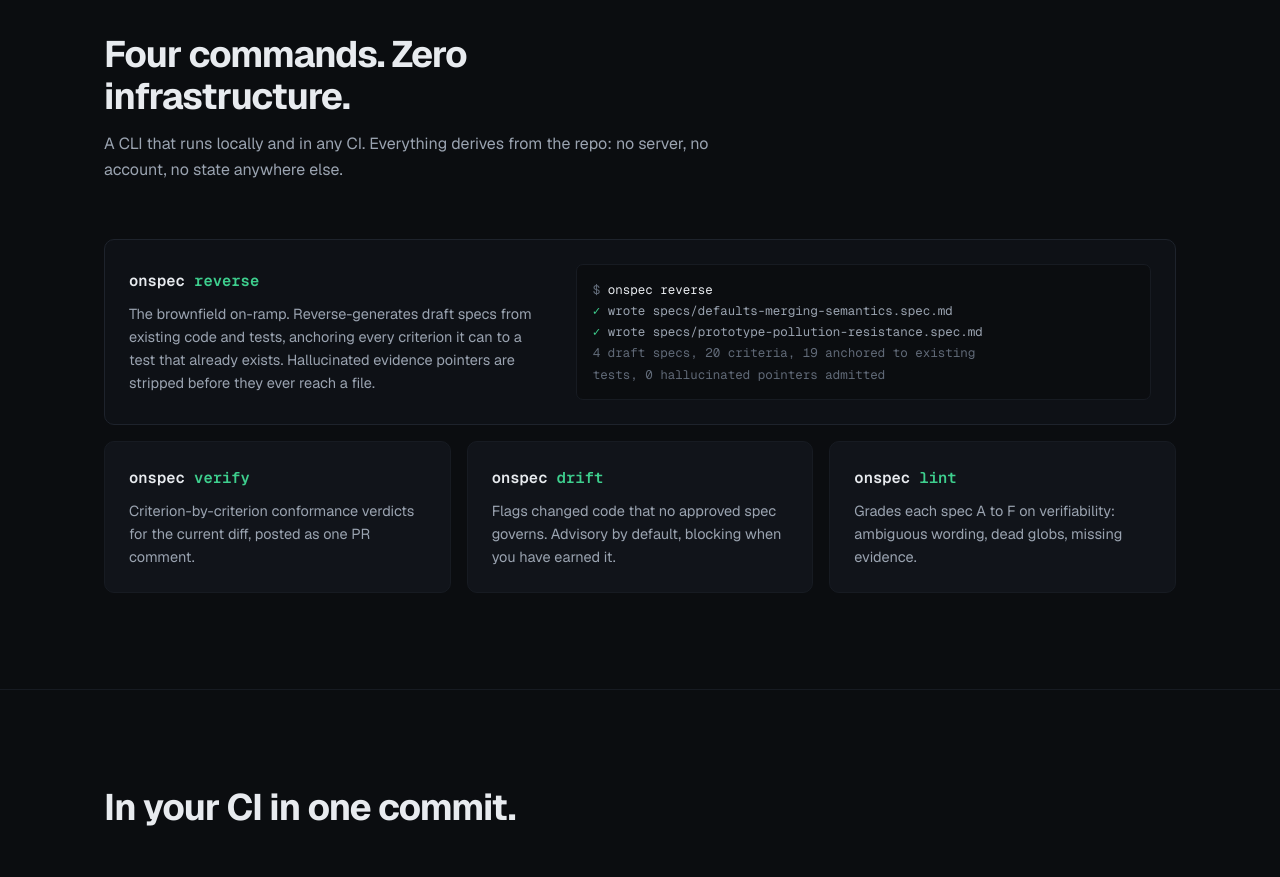
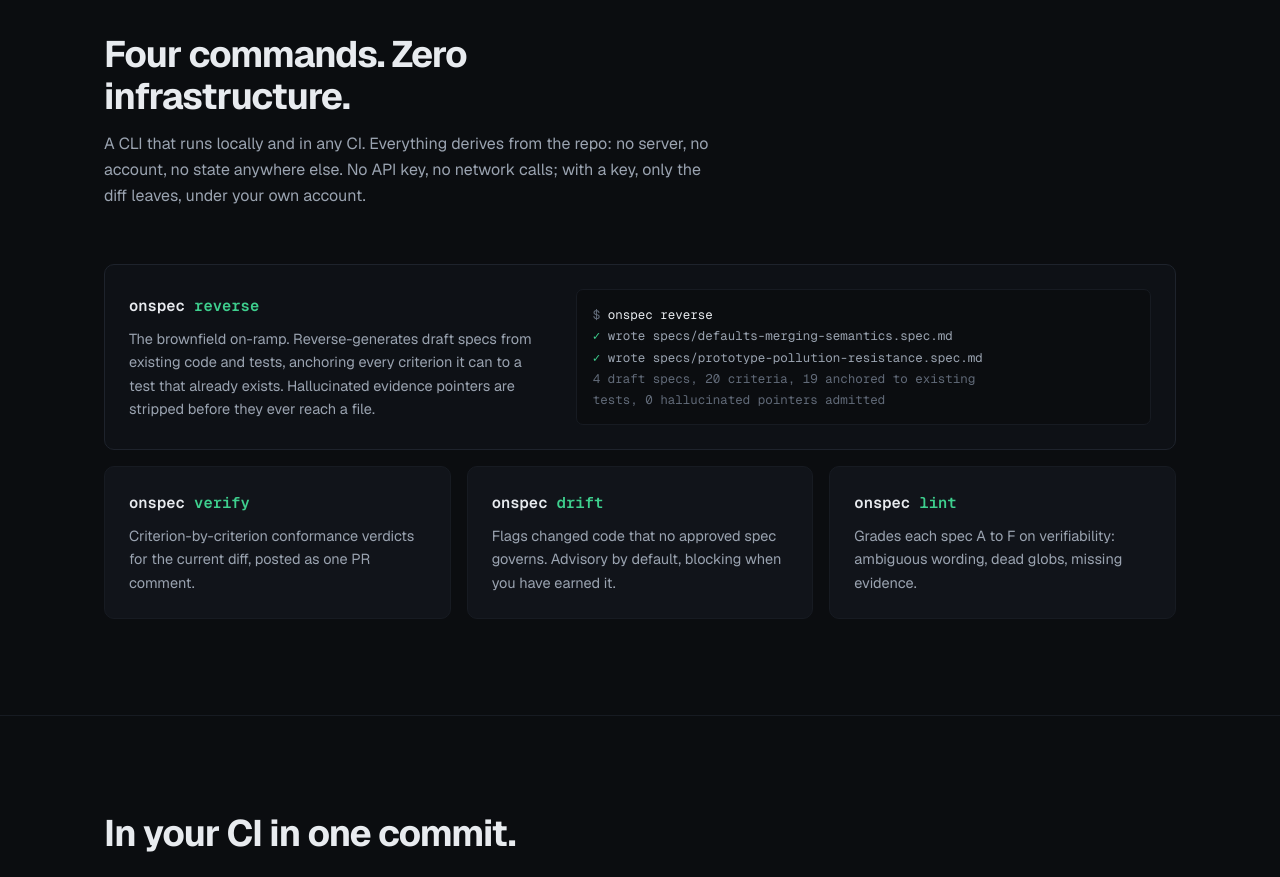
Before and after one commit to Avant-Concepts-LLC/onspec, a website: page site/index.html in a window 1280 px wide. Shown: the part 2900-3777 px from the top of the page. Drawn offline with nearby package versions, Linux system fonts and the light colour scheme.

Commit message:
Site: one-line data-handling note
Co-Authored-By: Claude Fable 5 <noreply@anthropic.com>
Claude-Session: https://claude.ai/code/session_01JaHQ1V8hi4tjUqWBk3zA5Q

```diff
--- a/site/index.html
+++ b/site/index.html
@@ -355,7 +355,7 @@
 <section>
   <div class="wrap">
     <h2>Four commands. Zero infrastructure.</h2>
-    <p class="section-body">A CLI that runs locally and in any CI. Everything derives from the repo: no server, no account, no state anywhere else.</p>
+    <p class="section-body">A CLI that runs locally and in any CI. Everything derives from the repo: no server, no account, no state anywhere else. No API key, no network calls; with a key, only the diff leaves, under your own account.</p>
     <div class="cmds reveal">
       <div class="cmd featured">
         <div>
```
